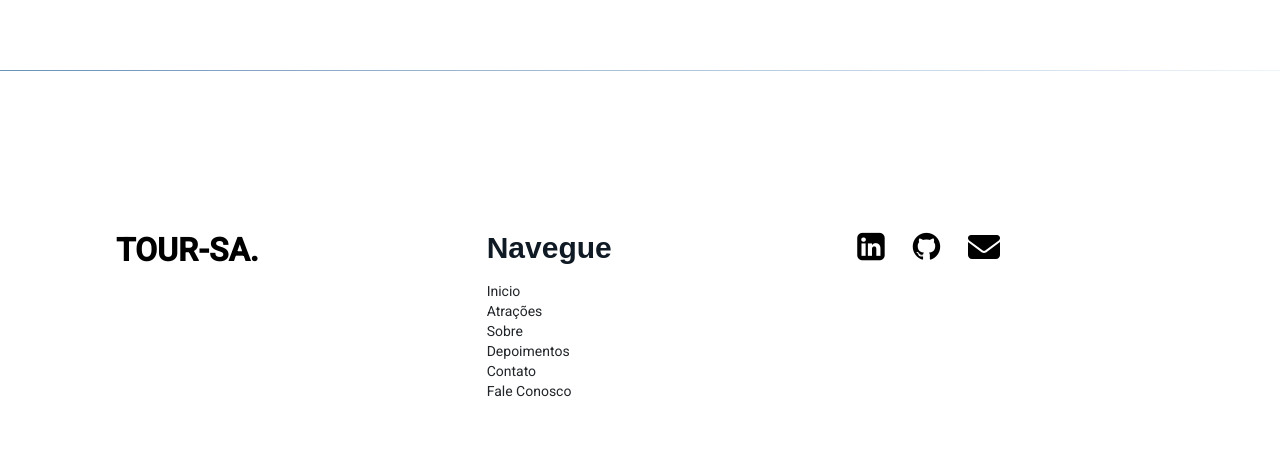
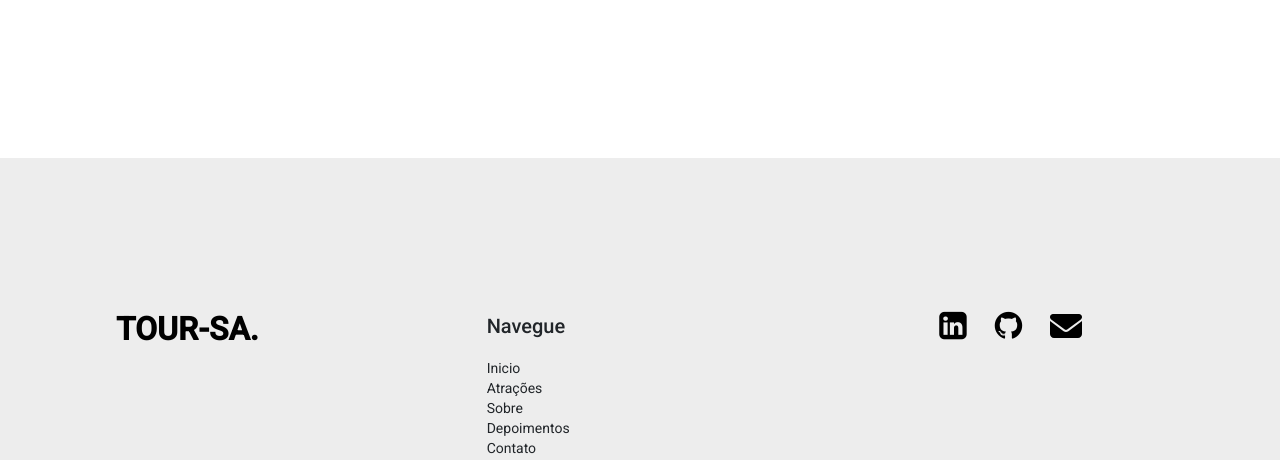
Before and after one commit to nawanernandess/tours-sa, an Angular app: page / in a window 1280 px wide. Shown: the part 2940-3400 px from the top of the page. Built offline with nearby package versions, Linux system fonts and the light colour scheme.

Commit message:
contatos
-- Move para o componente "footer".
-- Altera o estilo da seção de contatos.
-- Adiciona ícone na seção de serviços.

```diff
--- a/src/app/layout/footer/footer.component.css
+++ b/src/app/layout/footer/footer.component.css
@@ -1,3 +1,25 @@
+.section {
+  padding: calc(5rem + var(--header-height)) 0;
+}
+
+.grid {
+  display: grid;
+  gap: 2rem;
+}
+
+.align-content-center {
+  display: flex;
+  justify-content: center;
+  align-items: center;
+}
+
+.center-t {
+  width: 100%;
+  text-align: center;
+  max-width: 1080px;
+  padding: 0 16px;
+}
+
 footer {
   background: var(--base-color);
   position: inherit;
@@ -33,3 +55,66 @@ footer .logo {
 .sa {
   color: #ff8000;
 }
+
+.logo-color span {
+  color: black !important;
+  font-size: 32px;
+}
+
+#contact {
+  background-color: #ededed;
+}
+
+#contact .grid {
+  gap: 4rem;
+}
+
+#contact ul {
+  margin: 0;
+  padding: 0;
+}
+
+#contact ul li {
+  list-style-type: none;
+}
+
+#contact .button i,
+#contact ul li i {
+  font-size: 1.5rem;
+  margin-right: 0.625rem;
+}
+
+#contact ul li i {
+  color: var(--base-color);
+}
+
+#contact .links {
+  display: flex;
+  justify-content: center;
+  gap: 28px;
+  font-size: 32px;
+}
+
+#contact .links .social a {
+  margin-right: 2rem;
+  display: inline-block;
+  transition: 0.3s;
+}
+
+#contact .links .social a:hover {
+  transform: translateY(-15px);
+}
+
+@media (min-width: 767px) {
+  #contact .text {
+    max-width: 25rem;
+  }
+
+  .contact-align {
+    grid-template-columns: repeat(3, 1fr);
+  }
+
+  .align-text-start {
+    text-align: start;
+  }
+}
--- a/src/app/layout/footer/footer.component.html
+++ b/src/app/layout/footer/footer.component.html
@@ -1,4 +1,44 @@
-<!-- Footer -->
+<section class="section" id="contact">
+  <div class="align-content-center">
+    <div class="center-t align-text-start">
+      <div class="contact-align grid">
+        <div class="logo">
+          <a href="#inicio" class="logo logo-color"
+            ><span>TOUR-</span><span class="sa">SA</span><span>.</span></a
+          >
+        </div>
+
+        <div class="text">
+          <h2 class="title">Navegue</h2>
+          <ul>
+            <li>Inicio</li>
+            <li>Atrações</li>
+            <li>Sobre</li>
+            <li>Depoimentos</li>
+            <li>Contato</li>
+            <li>Fale Conosco</li>
+          </ul>
+        </div>
+
+        <div class="links">
+          <a href="####" target="_blank">
+            <i class="fa fa-linkedin-square" aria-hidden="true"></i>
+          </a>
+
+          <a href="####" target="_blank">
+            <i class="fa fa-github"></i>
+          </a>
+
+          <a href="####">
+            <i class="icon-envelope"></i>
+            <fa-icon [icon]="envelope"></fa-icon>
+          </a>
+        </div>
+      </div>
+    </div>
+  </div>
+</section>
+
 <footer class="section">
   <div class="align-content">
     <div class="brand">
--- a/src/app/layout/footer/footer.component.ts
+++ b/src/app/layout/footer/footer.component.ts
@@ -1,15 +1,15 @@
 import { Component, OnInit } from '@angular/core';
+import { faEnvelope } from '@fortawesome/free-solid-svg-icons';
 
 @Component({
   selector: 'app-footer',
   templateUrl: './footer.component.html',
-  styleUrls: ['./footer.component.css']
+  styleUrls: ['./footer.component.css'],
 })
 export class FooterComponent implements OnInit {
+  envelope = faEnvelope;
 
-  constructor() { }
+  constructor() {}
 
-  ngOnInit() {
-  }
-
+  ngOnInit() {}
 }
--- a/src/app/site/content/content.component.css
+++ b/src/app/site/content/content.component.css
@@ -1,7 +1,3 @@
-swiper-container::part(bullet-active) {
-  background-color: var(--base-color);
-}
-
 /* Base */
 .grid {
   display: grid;
@@ -175,53 +171,10 @@ swiper-container::part(bullet-active) {
   padding: 4rem 1rem;
 }
 
-/* Contact */
-.logo-color span {
-  color: black !important;
-  font-size: 32px;
+swiper-container::part(bullet-active) {
+  background-color: var(--base-color);
 }
 
-#contact .grid {
-  gap: 4rem;
-}
-
-#contact ul {
-  margin: 0;
-  padding: 0;
-}
-
-#contact ul li {
-  list-style-type: none;
-}
-
-#contact .button i,
-#contact ul li i {
-  font-size: 1.5rem;
-  margin-right: 0.625rem;
-}
-
-#contact ul li i {
-  color: var(--base-color);
-}
-
-#contact .links {
-  display: flex;
-  justify-content: center;
-  gap: 28px;
-  font-size: 32px;
-}
-
-#contact .links .social a {
-  margin-right: 2rem;
-  display: inline-block;
-  transition: 0.3s;
-}
-
-#contact .links .social a:hover {
-  transform: translateY(-15px);
-}
-
-/* Responsive - Media Queries */
 @media (min-width: 767px) {
   .align-text-start {
     text-align: start;
@@ -235,11 +188,6 @@ swiper-container::part(bullet-active) {
     padding: 10rem 0;
   }
 
-  .contact-align {
-    grid-template-columns: repeat(3, 1fr);
-  }
-
-  /* Services */
   .about-align,
   .cards {
     grid-template-columns: repeat(2, 1fr);
@@ -249,8 +197,4 @@ swiper-container::part(bullet-active) {
     padding-left: 3rem;
     padding-right: 3rem;
   }
-
-  #contact .text {
-    max-width: 25rem;
-  }
 }
--- a/src/app/site/content/content.component.html
+++ b/src/app/site/content/content.component.html
@@ -23,7 +23,8 @@
   <div class="align-content-center">
     <div class="center-t">
       <div class="mb-5">
-        <h2>Conheça nosso pacotes</h2>
+        <fa-icon class="size-icon" [icon]="planeDerpature"></fa-icon>
+        <h2 class="mt-4">Conheça nosso pacotes</h2>
         <span>
           Passeio turístico para clientes particulares, empresas ou grupos.
         </span>
@@ -171,47 +172,3 @@
     </div>
   </div>
 </section>
-
-<div class="divider-2"></div>
-
-<!-- Contact   -->
-<section class="section" id="contact">
-  <div class="align-content-center">
-    <div class="center-t align-text-start">
-      <div class="contact-align grid">
-        <div class="logo">
-          <a href="#inicio" class="logo logo-color"
-            ><span>TOUR-</span><span class="sa">SA</span><span>.</span></a
-          >
-        </div>
-
-        <div class="text">
-          <h2 class="title">Navegue</h2>
-          <ul>
-            <li>Inicio</li>
-            <li>Atrações</li>
-            <li>Sobre</li>
-            <li>Depoimentos</li>
-            <li>Contato</li>
-            <li>Fale Conosco</li>
-          </ul>
-        </div>
-
-        <div class="links">
-          <a href="####" target="_blank">
-            <i class="fa fa-linkedin-square" aria-hidden="true"></i>
-          </a>
-
-          <a href="####" target="_blank">
-            <i class="fa fa-github"></i>
-          </a>
-
-          <a href="####">
-            <i class="icon-envelope"></i>
-            <fa-icon [icon]="envelope"></fa-icon>
-          </a>
-        </div>
-      </div>
-    </div>
-  </div>
-</section>
--- a/src/app/site/content/content.component.ts
+++ b/src/app/site/content/content.component.ts
@@ -1,7 +1,12 @@
 import { Component, OnInit } from '@angular/core';
 import { MatDialog } from '@angular/material/dialog';
 import { CadastroGuiaComponent } from '../cadastro-guia-component/cadastro-guia.component';
-import { faCar, faEnvelope, faMap } from '@fortawesome/free-solid-svg-icons';
+import {
+  faCar,
+  faEnvelope,
+  faMap,
+  faPlaneDeparture,
+} from '@fortawesome/free-solid-svg-icons';
 
 @Component({
   selector: 'app-content',
@@ -11,7 +16,7 @@ import { faCar, faEnvelope, faMap } from '@fortawesome/free-solid-svg-icons';
 export class ContentComponent implements OnInit {
   car = faCar;
   map = faMap;
-  envelope = faEnvelope;
+  planeDerpature = faPlaneDeparture;
 
   constructor(public dialog: MatDialog) {}
 
```
